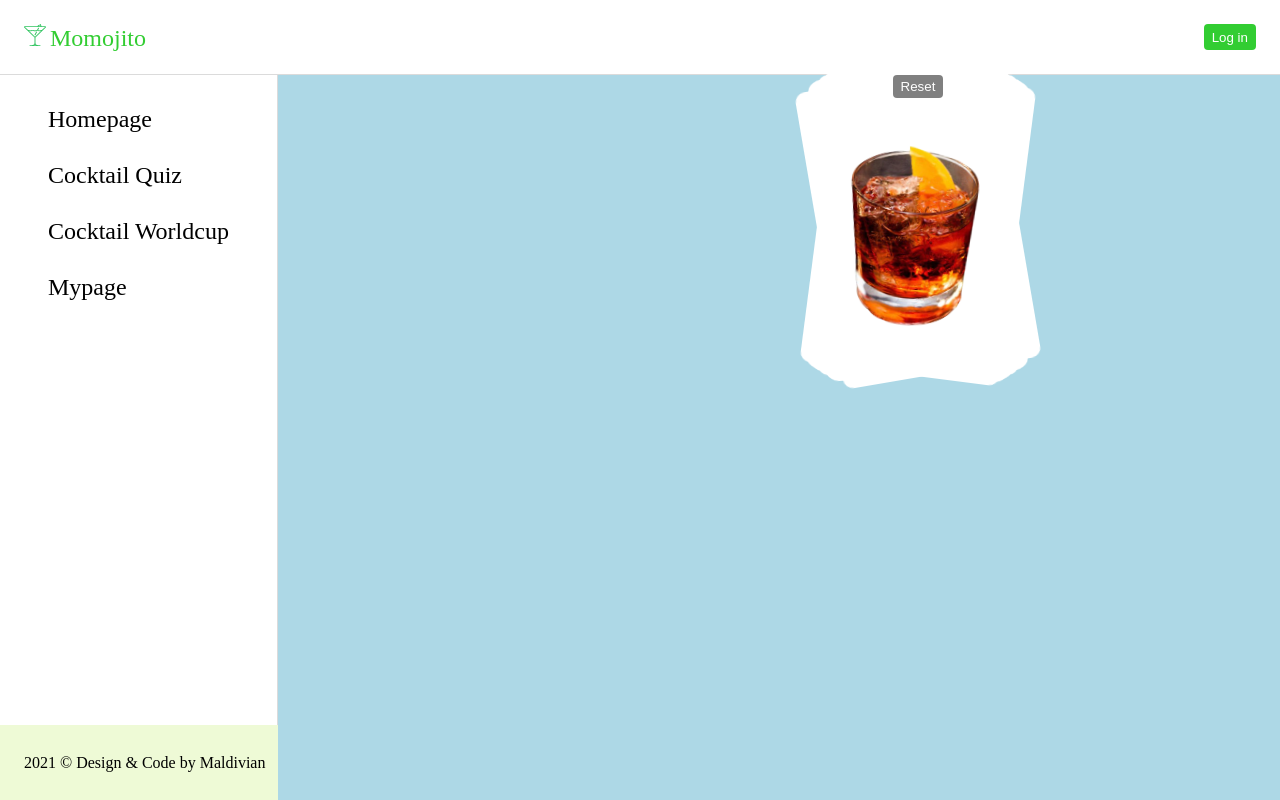
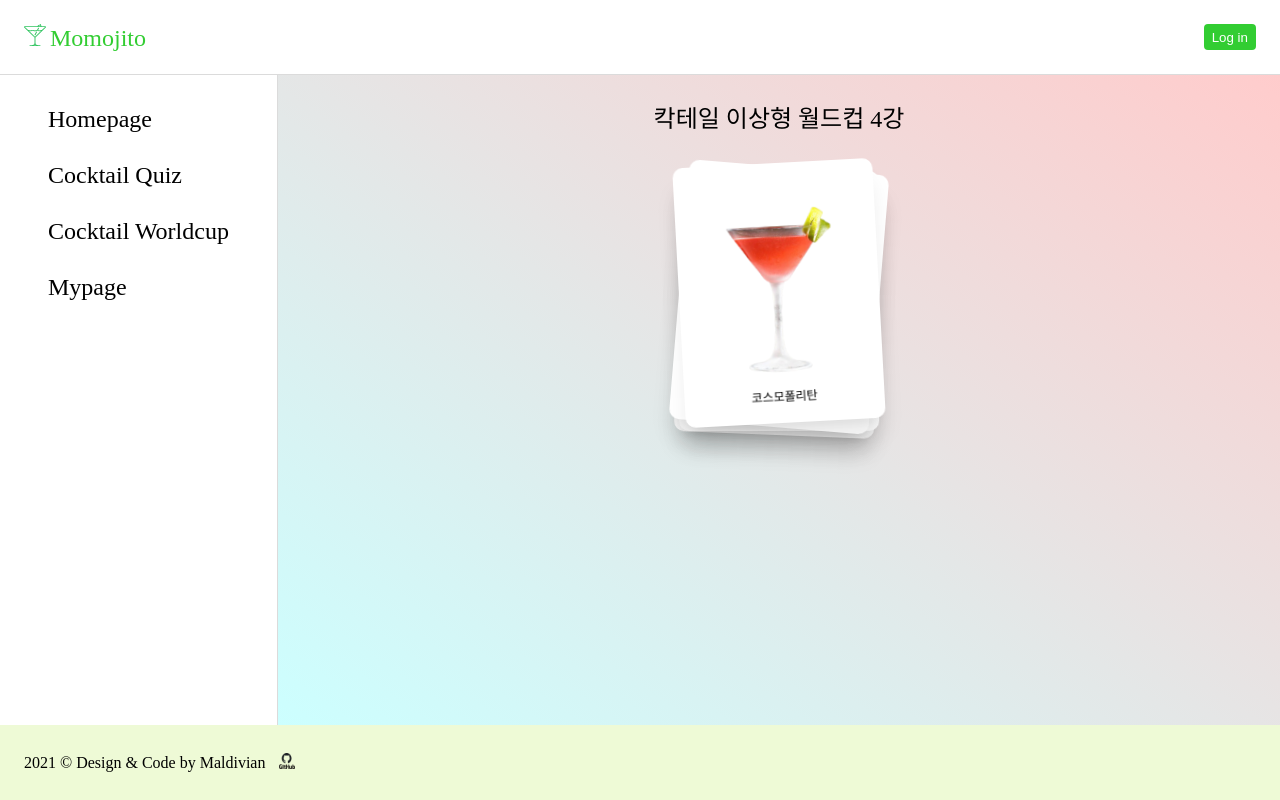
Before and after one commit to codestates/momojito_Client, a Next.js app: page /worldcup in a window 1280 px wide. Built offline with nearby package versions, Linux system fonts and the light colour scheme; no server answers.

Commit message:
Polish worldcup

```diff
--- a/components/PageUtils.js
+++ b/components/PageUtils.js
@@ -12,12 +12,17 @@ const Divider = styled.div`
 `;
 
 const Body = styled.div`
-
   // 라임, 스카이 gradient
-  background: ${(props) => props.page === "quiz" ? "linear-gradient(90deg, rgba(215,246,193,1) 0%, rgba(194,251,240,1) 100%);" : "white;" }
+  background: ${(props) =>
+    props.page === "quiz"
+      ? "linear-gradient(90deg, rgba(215,246,193,1) 0%, rgba(194,251,240,1) 100%);"
+      : "white;"};
 
   // 스카이, 핑크 gradient
-  // background: ${(props) => props.page === "quiz" ? "linear-gradient(35deg, #CCFFFF, #FFCCCC);" : "white;" }
+  background: ${(props) =>
+    props.page === "worldcup"
+      ? "linear-gradient(35deg, #CCFFFF, #FFCCCC);"
+      : "white;"};
 
   flex: 1;
   overflow: auto;
--- a/pages/worldcup.js
+++ b/pages/worldcup.js
@@ -1,55 +1,60 @@
 import PageUtils from "../components/PageUtils";
 import db from "../public/cocktaildb";
 import styled from "styled-components";
-import React, { useState, useReducer } from "react";
-import { useSprings, animated, interpolate } from "react-spring";
-import Button from "../components/Button";
+import React, { useReducer, useRef, useState } from "react";
+import { useSpring, useSprings, animated } from "react-spring";
+
+const cards = Array.from({ length: 4 }, (_, i) => i).map(
+  (v) => `/cocktails/${v}.png`
+);
+
 const Container = styled.div`
   display: flex;
   align-items: flex-start;
   justify-content: center;
-  background: lightblue;
-  position: fixed;
+  position: relative;
   width: 100%;
   height: 100%;
+
+  .bottom {
+    position: absolute;
+    top: 550px;
+  }
 `;
 const Card = styled(animated.div)`
   position: absolute;
-  width: 100%;
-  height: 100%;
-  will-change: transform;
   background-color: white;
-  background-size: auto 85%;
+  background-size: auto 70%;
   background-repeat: no-repeat;
   background-position: center center;
-  width: 50%;
+  top: 100px;
+  width: 40%;
   max-width: 200px;
-  height: 50%;
+  height: 40%;
   max-height: 300px;
-  will-change: transform;
   border-radius: 10px;
-  box-shadow: 20 12.5px 100px -10px rgba(50, 50, 73, 0.4),
-    0 10px 10px -10px rgba(50, 50, 73, 0.3);
+  --tw-shadow: 0 20px 25px -5px rgba(0, 0, 0, 0.1),
+    0 10px 10px -5px rgba(0, 0, 0, 0.04);
+  box-shadow: var(--tw-ring-offset-shadow, 0 0 #0000),
+    var(--tw-ring-shadow, 0 0 #0000), var(--tw-shadow);
 `;
 
-const cards = Array.from({ length: 8 }, (_, i) => i).map(
-  (v) => `/cocktails/${v}.png`
-);
+const messageMaker = (message, state) => {
+  if (state.deck.length === 16) {
+    return "16강";
+  } else if (state.deck.length === 8) {
+    return "8강";
+  } else if (state.deck.length === 4) {
+    return "준결승";
+  } else if (state.deck.length === 2) {
+    return "결승";
+  } else if (state.deck.length === 1) {
+    return "우승!";
+  } else {
+    return message;
+  }
+};
 
-const to = (i) => ({
-  x: 0,
-  y: i * -4,
-  scale: 1,
-  rotate: -10 + Math.random() * 20,
-  delay: i * 100,
-});
-const from = (i) => ({ x: 0, rot: 0, scale: 1.5, y: -1000 });
-const initialState = {
-  deck: Array.from({ length: cards.length }, (_, i) => i),
-  table: [],
-  leftGone: [],
-  rightGone: [],
-};
 function reducer(state, action) {
   switch (action.type) {
     case "deal":
@@ -57,6 +62,7 @@ function reducer(state, action) {
         ...state,
         deck: state.deck.slice(0, state.deck.length - 2),
         table: state.deck.slice(state.deck.length - 2),
+        message: messageMaker(state.message, state),
       };
     case "select_left":
       return {
@@ -84,13 +90,47 @@ function reducer(state, action) {
   }
 }
 
-function Deck() {
+const to = (i) => ({
+  x: 0,
+  y: i * -4,
+  scale: 1,
+  rotate: -10 + Math.random() * 20,
+  delay: i * 100,
+});
+const from = (i) => ({ x: 0, rot: 0, scale: 1.5, y: -1000 });
+const initialState = {
+  deck: Array.from({ length: cards.length }, (_, i) => i),
+  table: [],
+  leftGone: [],
+  rightGone: [],
+  message: `${2 ** Math.ceil(cards.length / 2)}강`,
+};
+
+const Title = styled.h1`
+  font-size: 1.5rem;
+  padding: 2rem;
+`;
+
+const Name = styled.h1`
+  position: absolute;
+  bottom: 20px;
+  left: 50%;
+  transform: translateX(-50%);
+  font-size: 0.75rem;
+`;
+
+export default function WorldCup() {
   const [props, set] = useSprings(cards.length, (i) => ({
     ...to(i),
     from: from(i),
   }));
   const [state, dispatch] = useReducer(reducer, initialState);
+  const [finished, setFinished] = useState(false);
+  const observed = useRef(null);
   React.useEffect(() => {
+    if (state.deck.length === cards.length) {
+      return;
+    }
     set((i) => {
       if (
         state.deck.length === 1 &&
@@ -98,9 +138,10 @@ function Deck() {
         state.deck[0] == i
       ) {
         const x = 0;
-        const scale = 2;
-        const y = 200;
+        const y = 50;
+        const scale = 1.5;
         const rotate = 0;
+        setFinished(true);
         return {
           x,
           y,
@@ -113,21 +154,21 @@ function Deck() {
       const isTableRight = state.table.indexOf(i) === 1;
       const isLeftGone = state.leftGone.includes(i);
       const isRightGone = state.rightGone.includes(i);
-      const w = window.innerWidth;
+      const w = observed.current.clientWidth;
       const scale = 1;
       const x = isDeck
         ? 0
         : isTableLeft
-        ? -200
+        ? -w / 3
         : isTableRight
-        ? 200
+        ? w / 3
         : isLeftGone
-        ? -1000
+        ? -2 * w
         : isRightGone
-        ? 1000
+        ? 2 * w
         : 0;
       const y = isDeck ? 0 : 200;
-      const zIndex = state.deck.indexOf(i);
+      const zIndex = 1;
       return {
         x,
         y,
@@ -138,7 +179,6 @@ function Deck() {
   }, [state]);
 
   const handleClick = (e, i) => {
-    console.log(i);
     if (state.table.length === 0) {
       dispatch({ type: "deal" });
     } else if (state.table[0] === i) {
@@ -148,8 +188,11 @@ function Deck() {
     }
   };
   return (
-    <Container>
-      <Button onClick={(e) => dispatch({ type: "reset" })}>Reset</Button>
+    <PageUtils page="worldcup">
+      <Container ref={observed}>
+        <Title>{`칵테일 이상형 월드컵 ${
+          finished ? "우승!" : state.message
+        }`}</Title>
         {props.map(({ x, y, rotate, scale, zIndex }, i) => (
           <Card
             key={i}
@@ -164,16 +207,31 @@ function Deck() {
               zIndex,
               backgroundImage: `url(${cards[i]})`,
             }}
-        />
+          >
+            <Name>{db[i].koreanName}</Name>
+          </Card>
         ))}
+        {finished ? (
+          <div className="bottom">
+            <FadeinHeading handleClick={() => {}}>
+              다시 해보시겠어요?
+            </FadeinHeading>
+            <FadeinHeading handleClick={() => {}}>
+              칵테일 더 알아보기
+            </FadeinHeading>
+          </div>
+        ) : (
+          ""
+        )}
       </Container>
+    </PageUtils>
   );
 }
 
-export default function WorldCup() {
-  return (
-    <PageUtils>
-      <Deck></Deck>
-    </PageUtils>
-  );
+function FadeinHeading({ children }) {
+  const props = useSpring({
+    opacity: 1,
+    from: { opacity: 0 },
+  });
+  return <animated.h1 style={props}>{children}</animated.h1>;
 }
```
Lines whose indentation alone changed are shown as unchanged.
